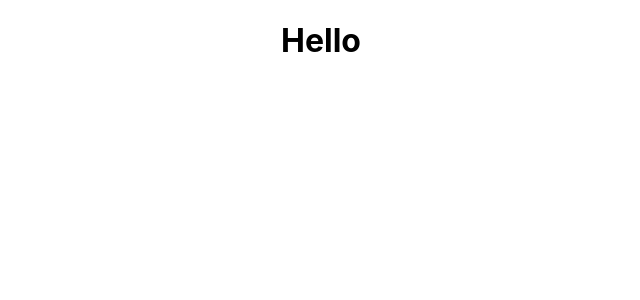
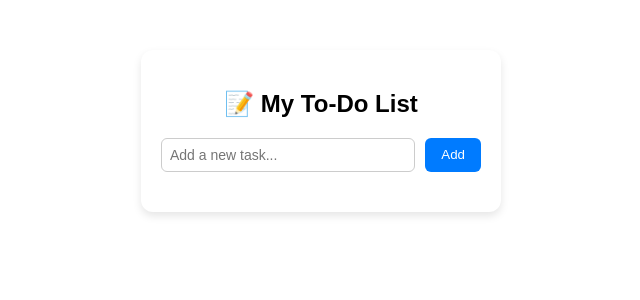
Before and after one commit to reetuTheCoder/unit_testing_react, a React (Create React App) app: page / in a window 1280 px wide. Shown: the top 300 px of the page, without its empty margins (319-959 px from the left). Built offline with nearby package versions, Linux system fonts and the light colour scheme.

Commit message:
create a todo where we can add and delete todo

```diff
--- a/src/App.js
+++ b/src/App.js
@@ -1,9 +1,10 @@
 import './App.css';
+import TodoApp from './Components/TodoApp';
 
 function App() {
   return (
     <div className="App">
-     <h1>Hello</h1>
+     <TodoApp/>
     </div>
   );
 }
--- /dev/null
+++ b/src/Components/TodoApp.css
@@ -0,0 +1,68 @@
+.todo-container {
+  width: 320px;
+  margin: 50px auto;
+  background: #fff;
+  border-radius: 12px;
+  padding: 20px;
+  box-shadow: 0 4px 8px rgba(0, 0, 0, 0.1);
+  font-family: Arial, sans-serif;
+}
+
+.todo-title {
+  text-align: center;
+  margin-bottom: 20px;
+}
+
+.todo-input-section {
+  display: flex;
+  gap: 10px;
+}
+
+.todo-input {
+  flex: 1;
+  padding: 8px;
+  border-radius: 6px;
+  border: 1px solid #ccc;
+  font-size: 14px;
+}
+
+.todo-add-btn {
+  padding: 8px 16px;
+  background-color: #007bff;
+  color: white;
+  border: none;
+  border-radius: 6px;
+  cursor: pointer;
+  transition: background 0.2s;
+}
+
+.todo-add-btn:hover {
+  background-color: #0056b3;
+}
+
+.todo-list {
+  list-style: none;
+  padding: 0;
+  margin-top: 20px;
+}
+
+.todo-item {
+  display: flex;
+  justify-content: space-between;
+  align-items: center;
+  background: #f9f9f9;
+  padding: 8px 12px;
+  border-radius: 6px;
+  margin-bottom: 8px;
+}
+
+.todo-delete-btn {
+  background: none;
+  border: none;
+  cursor: pointer;
+  font-size: 16px;
+}
+
+.todo-delete-btn:hover {
+  color: red;
+}
--- /dev/null
+++ b/src/Components/TodoApp.js
@@ -0,0 +1,50 @@
+import React, { useState } from "react";
+import "./TodoApp.css";
+
+export default function TodoApp() {
+  const [todo, setTodo] = useState("");
+  const [todos, setTodos] = useState([]);
+
+  const handleAddTodo = () => {
+    if (!todo.trim()) return;
+    setTodos([...todos, todo]);
+    setTodo("");
+  };
+
+  const handleDeleteTodo = (index) => {
+    setTodos(todos.filter((ele, i) => i !== index));
+  };
+
+  return (
+    <div className="todo-container">
+      <h2 className="todo-title">📝 My To-Do List</h2>
+
+      <div className="todo-input-section">
+        <input
+          type="text"
+          placeholder="Add a new task..."
+          value={todo}
+          onChange={(e) => setTodo(e.target.value)}
+          className="todo-input"
+        />
+        <button onClick={handleAddTodo} className="todo-add-btn">
+          Add
+        </button>
+      </div>
+
+      <ul className="todo-list">
+        {todos.map((t, index) => (
+          <li key={index} className="todo-item">
+            <span>{t}</span>
+            <button
+              onClick={() => handleDeleteTodo(index)}
+              className="todo-delete-btn"
+            >
+              ❌
+            </button>
+          </li>
+        ))}
+      </ul>
+    </div>
+  );
+}
```
